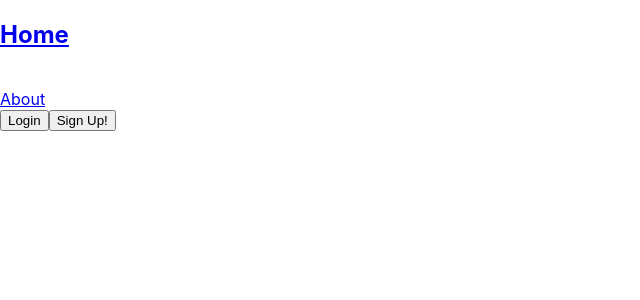
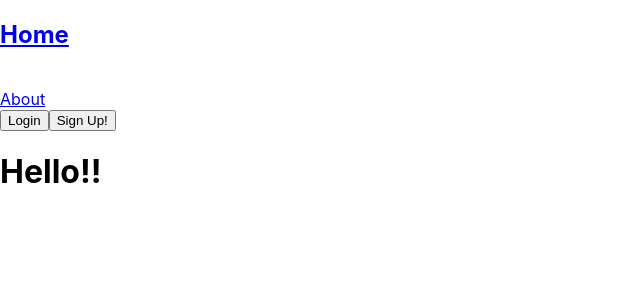
Before and after one commit to EmaleeSoto/capstone-worth-a-shot, a React (Create React App) app in the folder front-end/: page /user/1/preferences in a window 1280 px wide. Shown: the top 300 px of the page, without its empty margins (0-640 px from the left). Built offline with nearby package versions, Linux system fonts and the light colour scheme; no server answers.

Commit message:
Adding in common routing.

```diff
--- a/front-end/src/App.js
+++ b/front-end/src/App.js
@@ -89,6 +89,7 @@ const App = () => {
           <Route path="/alcohols" element={<Drinks />} />
           <Route path="/alcohols/:id" element={<IndividualDrink />} />
           <Route path="/alcohols/category" element={<DrinksByPref />}/>
+          <Route path="/user/:id/preferences" element={<UserPreferences/>}/>
         </Routes>
       </Router>
     </div>
```
